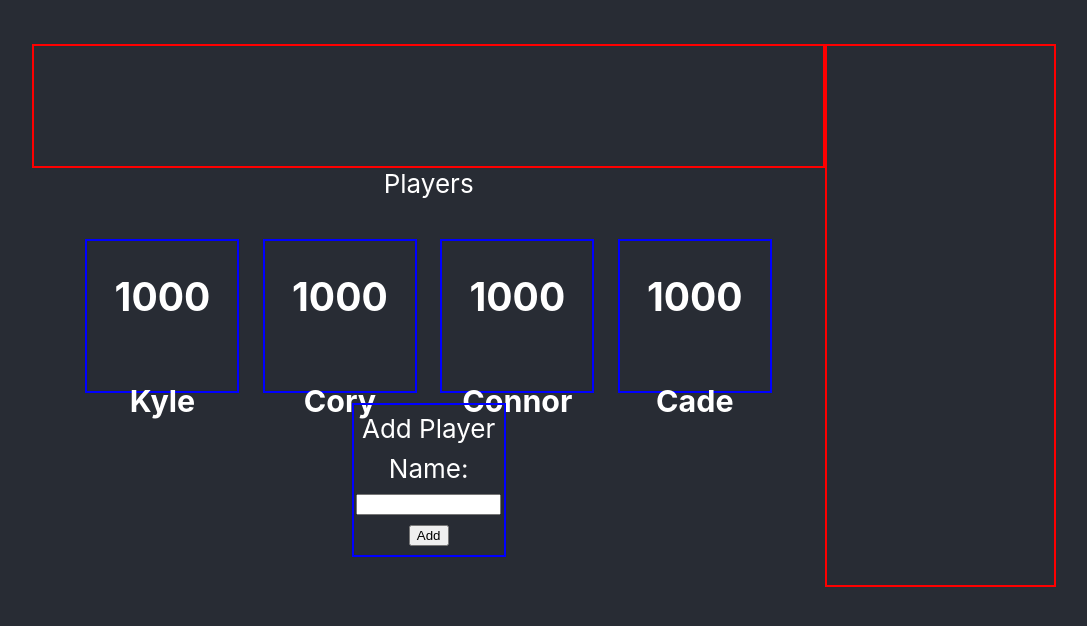
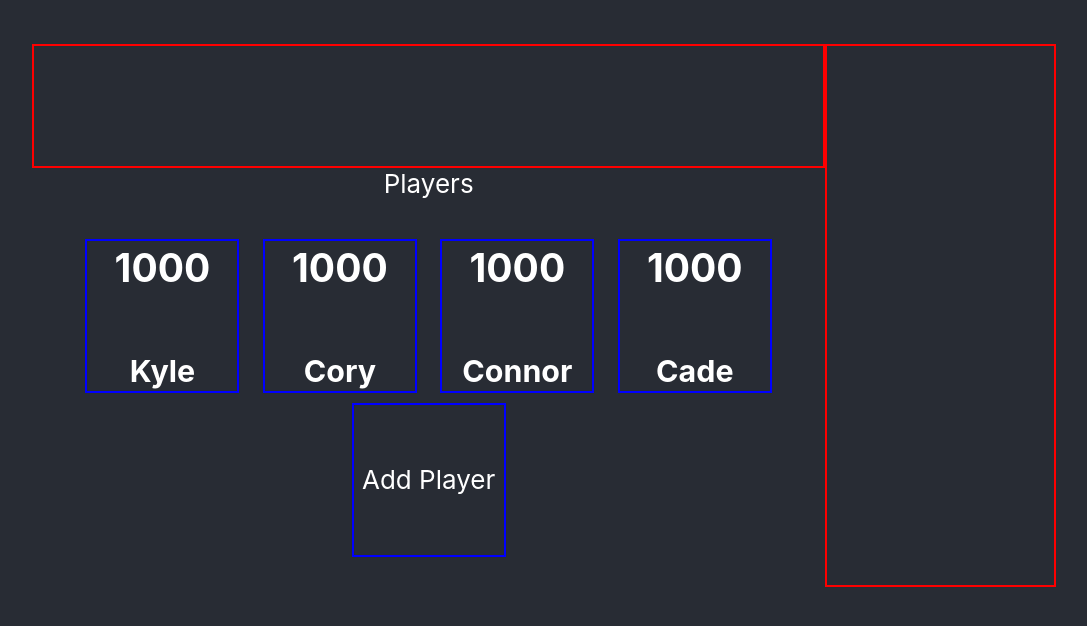
Before and after one commit to KyleCardwell/familystockmarket, a React (Create React App) app: page / in a window 1280 px wide. Shown: the top 626 px of the page, without its empty margins (96-1183 px from the left). Built offline with nearby package versions, Linux system fonts and the light colour scheme.

Commit message:
toggle form

```diff
--- a/src/App.css
+++ b/src/App.css
@@ -92,7 +92,7 @@
   margin-top: 10px;
   display: flex;
   flex-direction: column;
-  justify-content: space-evenly;
+  justify-content: center;
 }
 
 .addPlayerForm {
--- a/src/components/AddPlayerCard.js
+++ b/src/components/AddPlayerCard.js
@@ -13,18 +13,21 @@ let guid = () => {
 }
 
 
+
 const AddPlayerCard = (props) => {
 
     const { addPlayer } = props;
 
     const [ newPlayer, setNewPlayer ] = useState("")
 
+    const [ visible, setVisible ] = useState(false)
+
     const handleChange = (e) => {
         setNewPlayer(e.target.value)
     }
 
     const toggleForm = () => {
-
+        setVisible(!visible)
     }
 
     const handleSubmit = (e) => {
@@ -38,6 +41,7 @@ const AddPlayerCard = (props) => {
         }
         addPlayer(playerToAdd);
         setNewPlayer("");
+        toggleForm();
 
     }
 
@@ -46,6 +50,7 @@ const AddPlayerCard = (props) => {
             <div onClick={toggleForm}>
                 Add Player
             </div>
+            {visible ?
                 <form
                     className="addPlayerForm"
                     onSubmit={handleSubmit}
@@ -62,7 +67,7 @@ const AddPlayerCard = (props) => {
                     <button
                         type="submit"
                     >Add</button>
-            </form>
+                </form> : "" }
         </div>
     )
 }
```
Lines whose indentation alone changed are shown as unchanged.
